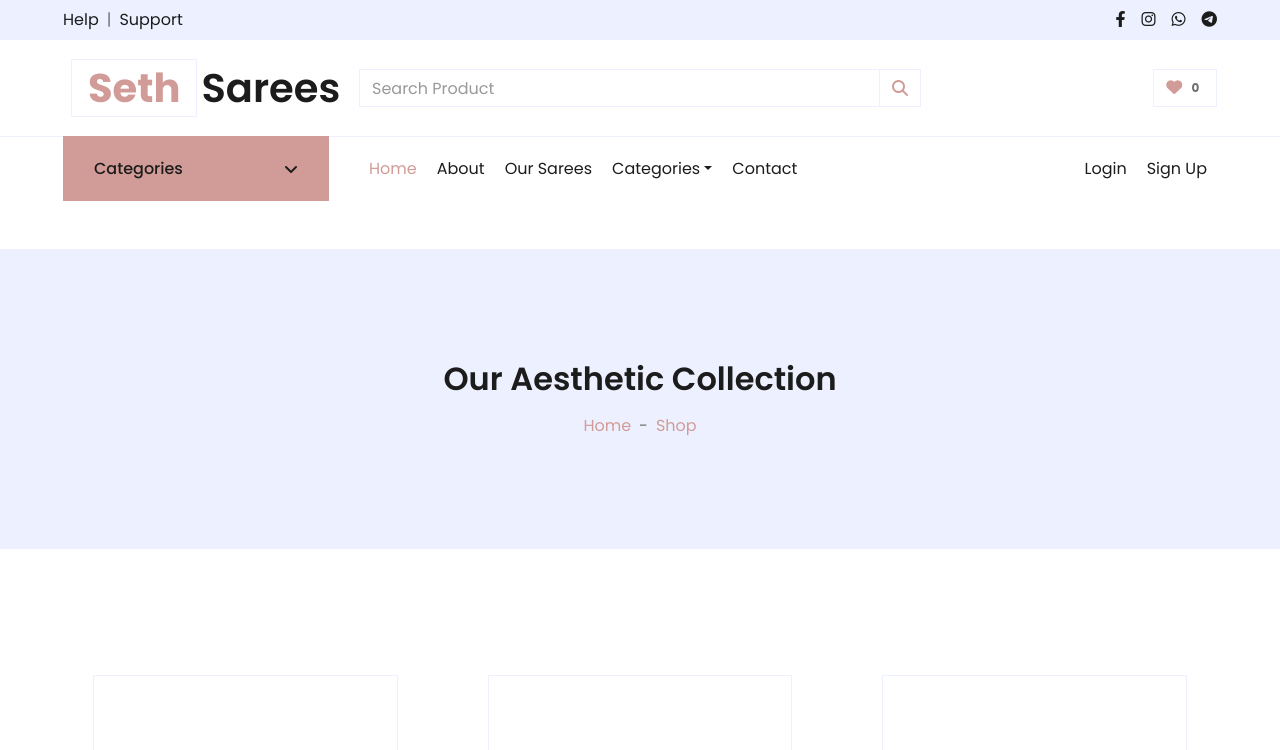
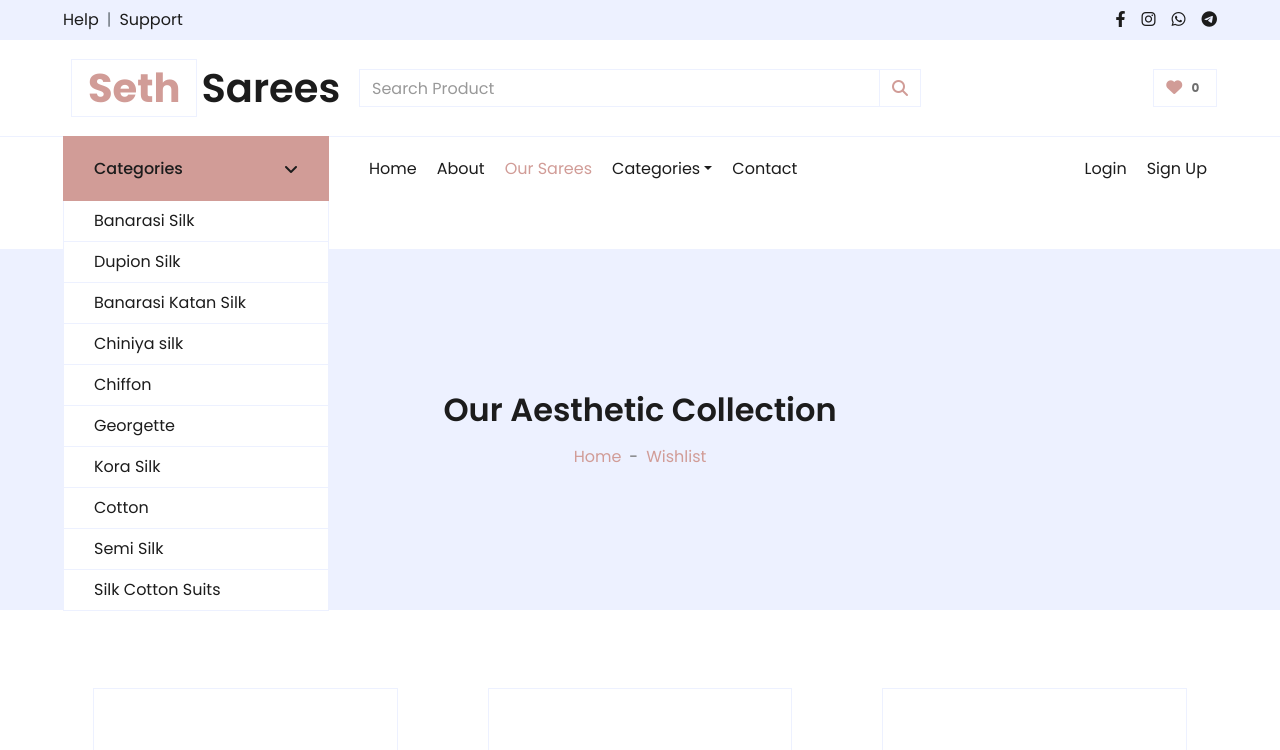
Before and after one commit to cosmoKnight333/sethsarees, a Django app: page /category in a window 1280 px wide. Shown: the top 750 px of the page. Run offline with Django 4.2, Linux system fonts and the light colour scheme; data comes from the database, SQL or seed files in the repository; both versions use the stored data as it was after the commit; some libraries are stand-ins or nearby versions.

Commit message:
edited frontend

```diff
--- a/store/templates/base.html
+++ b/store/templates/base.html
@@ -127,9 +127,9 @@
                     </button>
                     <div class="collapse navbar-collapse justify-content-between" id="navbarCollapse">
                         <div class="navbar-nav mr-auto py-0">
-                            <a href="/" class="nav-item nav-link active">Home</a>
-                            <a href="/about" class="nav-item nav-link">About</a>
-                            <a href="/category" class="nav-item nav-link">Our Sarees</a>
+                            <a href="/" class="nav-item nav-link {% if request.path == '/' %}active{% endif %}">Home</a>
+                            <a href="/about" class="nav-item nav-link {% if request.path == '/about' %}active{% endif %}">About</a>
+                            <a href="/category" class="nav-item nav-link {% if request.path == '/category' %}active{% endif %}">Our Sarees</a>
                             <div class="nav-item dropdown">
                                 <a href="#" class="nav-link dropdown-toggle" data-toggle="dropdown">Categories</a>
                                 <div class="dropdown-menu rounded-0 m-0">
@@ -140,7 +140,7 @@
 
                                 </div>
                             </div>
-                            <a href="/contact" class="nav-item nav-link">Contact</a>
+                            <a href="/contact" class="nav-item nav-link {% if request.path == '/contact' %}active{% endif %}">Contact</a>
                         </div>
                         <div class="navbar-nav ml-auto py-0">
                             {%if not request.session.customer%}
--- a/store/templates/category.html
+++ b/store/templates/category.html
@@ -2,8 +2,8 @@
 {% load static %}
 {% block content %}
     <!-- Page Header Start -->
-    <div class="container-fluid bg-secondary mb-5">
-        <div class="d-flex flex-column justify-content-center align-items-center  text-center" style="min-height: 300px">
+    <div class="container-fluid bg-secondary " style="padding-top:31px;padding-bottom:30px">
+        <div class="d-flex  flex-column justify-content-center align-items-center  text-center" style="min-height: 300px">
             <h2 data-aos="fade-up" class="font-weight-semi-bold  mb-3">
                 {%if not category_obj.name%}
                  Our Aesthetic Collection
@@ -14,7 +14,7 @@
             <div class="d-inline-flex">
                 <p class="m-0"><a href="/">Home</a></p>
                 <p class="m-0 px-2">-</p>
-                <p class="m-0"><a href="/category">Shop</a></p>
+                <p class="m-0"><a href="/wishlist">Wishlist</a></p>
             </div>
         </div>
     </div>
@@ -66,6 +66,6 @@
 {% endblock content%}
 
 {% block category_nav %}
-<nav class="collapse position-absolute navbar navbar-vertical navbar-light align-items-start p-0 border border-top-0 border-bottom-0 bg-light" id="navbar-vertical" style="width: calc(100% - 30px); z-index: 1;">
+<nav class="collapse show position-absolute navbar navbar-vertical navbar-light align-items-start p-0 border border-top-0 border-bottom-0 bg-light" id="navbar-vertical" style="width: calc(100% - 30px); z-index: 1;">
 
 {% endblock category_nav %}
--- a/store/templates/contact.html
+++ b/store/templates/contact.html
@@ -7,11 +7,11 @@
 {% block content %}
 <!-- Contact Start -->
 <div class="container-fluid pt-5">
-    <div class="text-center mb-4">
+    <div class="text-center mb-4" data-aos="fade-down">
         <h2 class="section-title px-5"><span class="px-2">Contact For Any Queries</span></h2>
     </div>
     <div class="row px-xl-5">
-        <div class="col-lg-7 mb-5" data-aos="fade-right">
+        <div class="col-lg-7 mb-5" data-aos="fade-up">
             <div class="contact-form">
                 <div id="success"></div>
                 <form action="/contact" method="post" >
@@ -44,7 +44,7 @@
                 </form>
             </div>
         </div>
-        <div class="col-lg-5 mb-5" data-aos="fade-left">
+        <div class="col-lg-5 mb-5" data-aos="fade-up">
             <h5 class="font-weight-semi-bold mb-2">Get In Touch</h5>
             <p class="text-justify">At our store, we eagerly await the opportunity to hear from our esteemed customers. If you have any inquiries, comments, or concerns, please do not hesitate to contact us. Our team is available around the clock to promptly respond to your message. We are grateful for your patronage and look forward to assisting you in any way possible.</p>
             <div class="d-flex flex-column mb-3">
--- a/store/templates/search.html
+++ b/store/templates/search.html
@@ -2,7 +2,7 @@
 {% load static %}
 {% block content %}
     <!-- Page Header Start -->
-    <div class="container-fluid bg-secondary mb-5">
+    <div class="container-fluid bg-secondary mb-5" style="padding-top:31px;padding-bottom:30px">
         <div class="d-flex flex-column justify-content-center align-items-center  text-center" style="min-height: 300px">
             <h2 data-aos="fade-up" class="font-weight-semi-bold  mb-3">
                 {%if not query%}
@@ -65,6 +65,6 @@
 {% endblock content%}
 
 {% block category_nav %}
-<nav class="collapse position-absolute navbar navbar-vertical navbar-light align-items-start p-0 border border-top-0 border-bottom-0 bg-light" id="navbar-vertical" style="width: calc(100% - 30px); z-index: 1;">
+<nav class="collapse show position-absolute navbar navbar-vertical navbar-light align-items-start p-0 border border-top-0 border-bottom-0 bg-light" id="navbar-vertical" style="width: calc(100% - 30px); z-index: 1;">
 
 {% endblock category_nav %}
--- a/store/views/search.py
+++ b/store/views/search.py
@@ -7,38 +7,30 @@
 from store.models.banarasphoto import BanarasPhoto
 from store.models.customer import Customer
 from store.models.wishlist import Wishlist
+from django.db.models import Q
 
 data={}
 data['address']='Ck 13/14 Satti Chautra Chowk Varanasi'
 data['phone_no']='918957451402'
 data['email']='sethsarees@gmail.com'
 
+
 def search(request):
-    customer_id=request.session.get('customer')
-    wishlist_len=0
+    customer_id = request.session.get('customer')
+    wishlist_len = 0
     if customer_id:
-        customer=Customer.objects.get(id=customer_id)
-        wishlist_len=len(Wishlist.objects.filter(customer=customer_id))
-    else:
-        print("nothing")
-    data['wishlist_len']=wishlist_len
-
-    query=None
-    query=request.GET['search']
-    categories=Category.get_all_categories()
-    p1=Product.objects.filter(description__icontains=query)
-    p2=Product.objects.filter(name__icontains=query)
-    c1=Category.objects.filter(description__icontains=query)
-    c2=Category.objects.filter(name__icontains=query)
-    products=p1
-    for c in c1:
-        ps=Product.objects.filter(category=c.id)
-        products=products.union(ps)
-    for c in c2:
-        ps=Product.get_all_products_by_categoryid(c.id)
-        products=products.union(ps)
-    products=products.union(p2)
-    data['query']="Your search results for : " +query
-    data['categories']=categories
-    data['products']=products
-    return render(request,'search.html',data)
+        customer = Customer.objects.get(id=customer_id)
+        wishlist_len = len(Wishlist.objects.filter(customer=customer_id))
+    data['wishlist_len'] = wishlist_len
+    query = request.GET['search']
+    categories = Category.get_all_categories()
+    products = Product.objects.filter(
+        Q(description__icontains=query) |
+        Q(name__icontains=query) |
+        Q(category__description__icontains=query) |
+        Q(category__name__icontains=query)
+    )
+    data['query'] = "Your search results for: " + query
+    data['categories'] = categories
+    data['products'] = products
+    return render(request, 'search.html', data)
```
Also changed, not shown: store/templates/login.html (+8 -14 lines), db.sqlite3.
